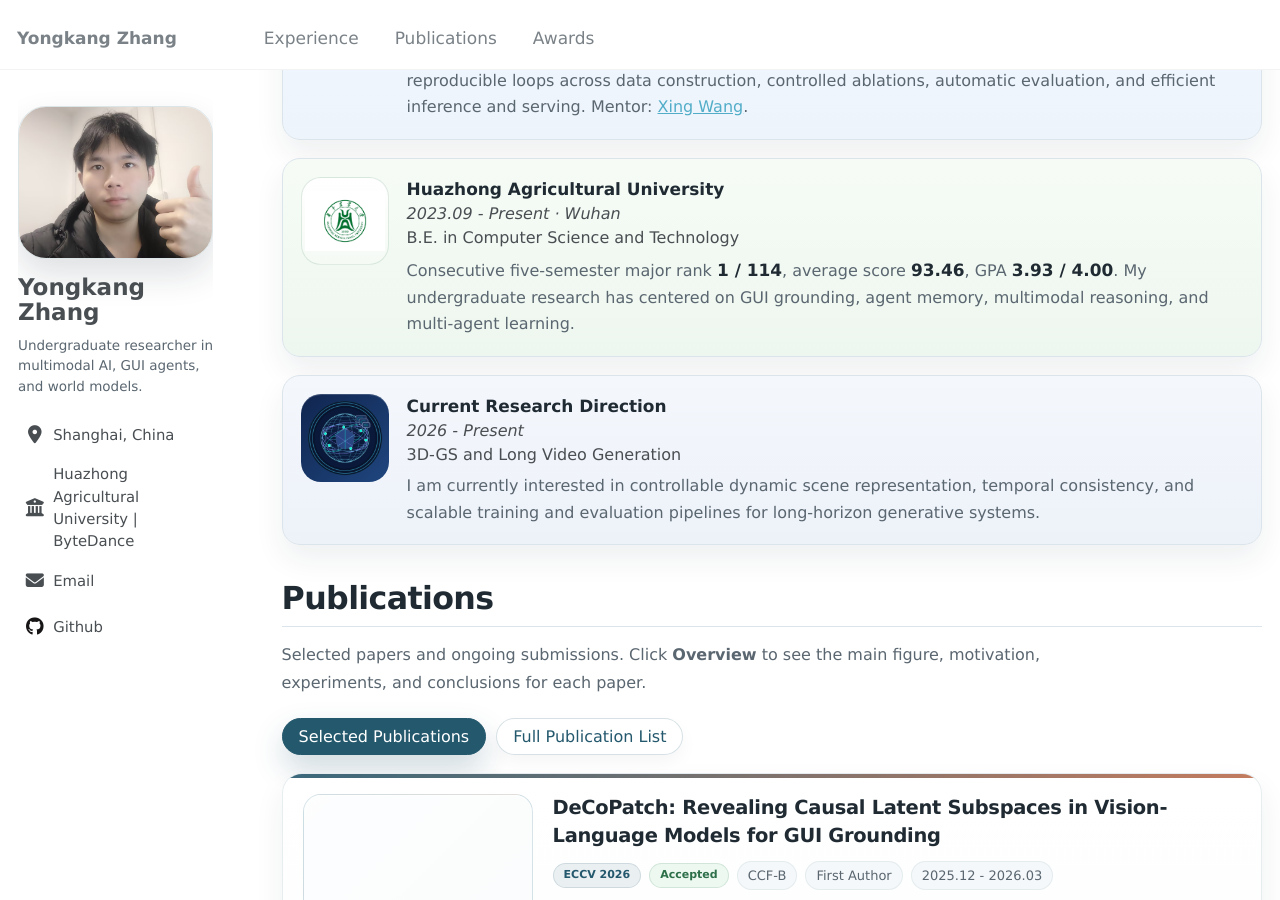
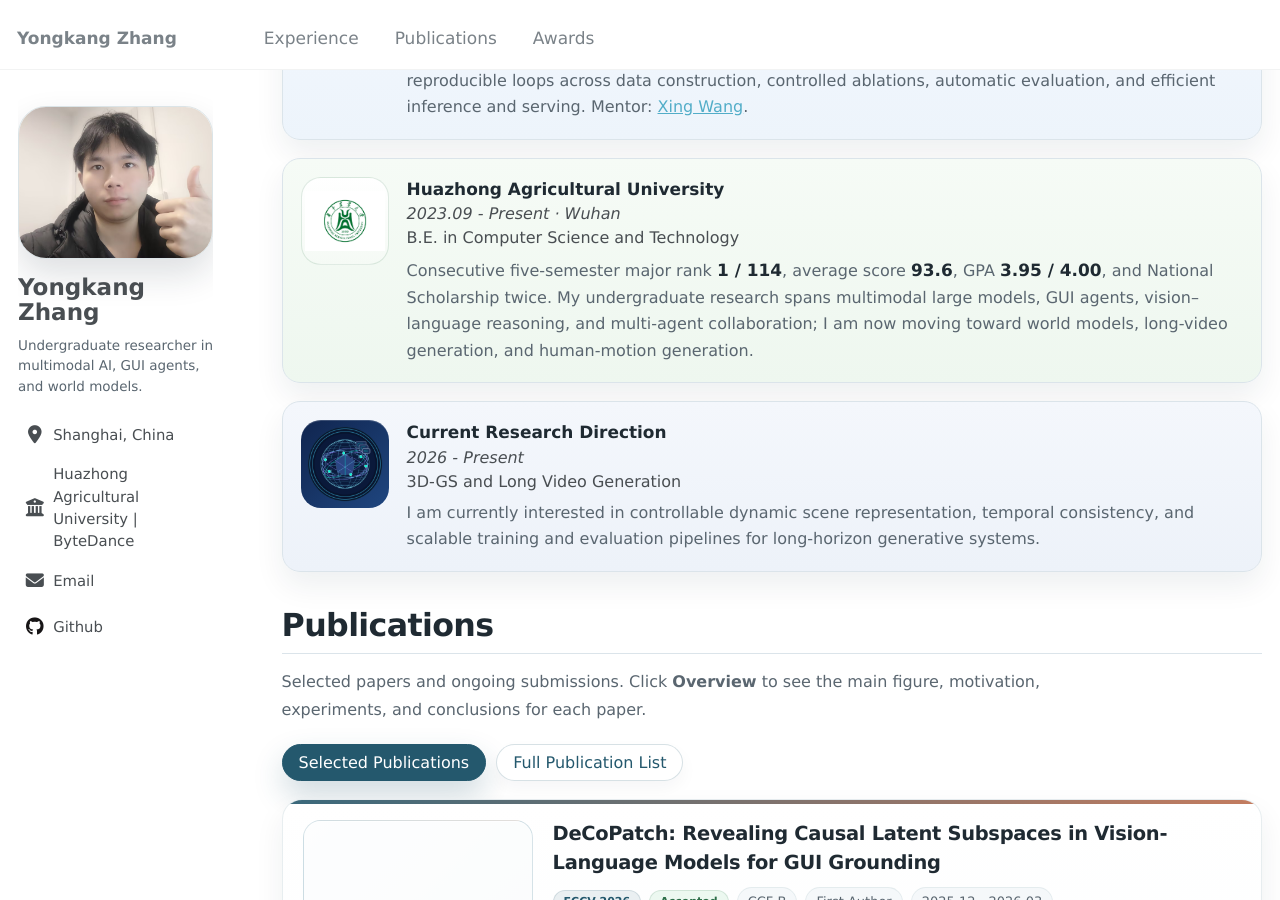
Before and after one commit to calmee4/Yongkang_CV, a Jekyll site: the page built from _pages/about.md, in a window 1280 px wide and 900 px high, scrolled down 766 px. Built offline with Jekyll 4.4.1, drawn with Linux system fonts in a browser that asks for light colours.

Commit message:
Update education stats to GPA 3.95 / average 93.6 and align bio with CV.
Co-authored-by: Cursor <cursoragent@cursor.com>

```diff
--- a/_pages/about.md
+++ b/_pages/about.md
@@ -67,8 +67,10 @@ Experience
       B.E. in Computer Science and Technology<br>
       <span class="experience-note">
         Consecutive five-semester major rank <strong>1 / 114</strong>, average score
-        <strong>93.46</strong>, GPA <strong>3.93 / 4.00</strong>. My undergraduate research has
-        centered on GUI grounding, agent memory, multimodal reasoning, and multi-agent learning.
+        <strong>93.6</strong>, GPA <strong>3.95 / 4.00</strong>, and National Scholarship twice.
+        My undergraduate research spans multimodal large models, GUI agents, vision–language
+        reasoning, and multi-agent collaboration; I am now moving toward world models, long-video
+        generation, and human-motion generation.
       </span>
     </div>
   </div>
```
